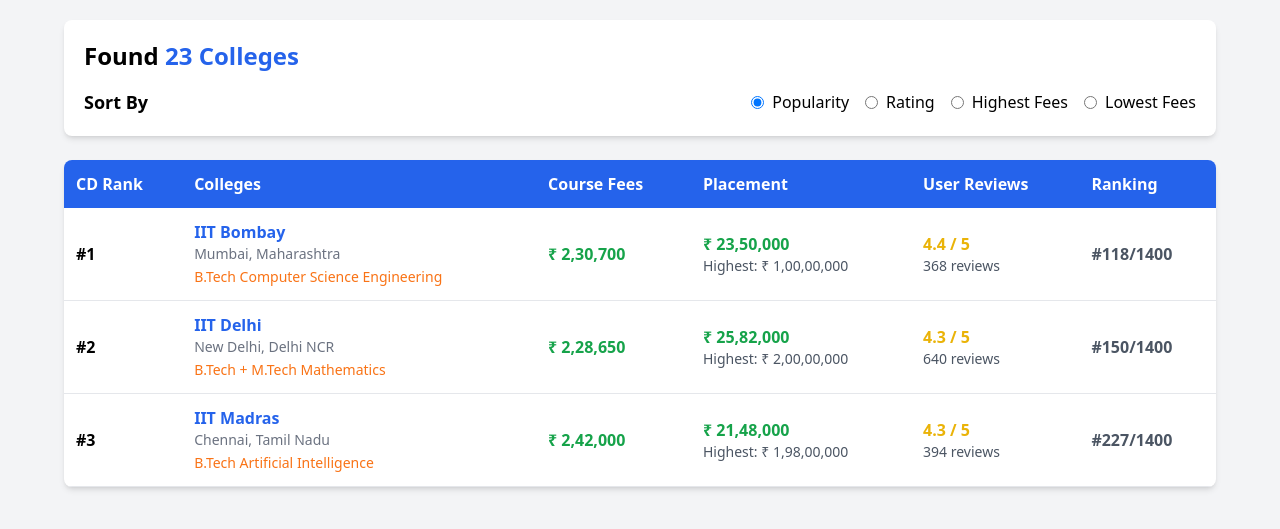
After one commit to Mayank4543/CollegePerformance, a Flask app: page /ranking in a window 1280 px wide. The commit adds this page. Shown: the top 529 px of the page. Run offline with Flask 3, Linux system fonts and the light colour scheme; parts of the project's set-up code (start-up, migrations or seed data) failed here and were passed over; some libraries are stand-ins or nearby versions.

Commit message:
making the ui

```diff
--- a/app.py
+++ b/app.py
@@ -93,6 +93,39 @@ def compare_colleges():
 
     return jsonify(comparison_data)
 
+def normalize(column):
+    return (column - column.min()) / (column.max() - column.min())
+
+# Normalize relevant columns
+df["Placement Score"] = normalize(df["Placement"])
+df["Rating Score"] = normalize(df["Rating"])
+df["Faculty Score"] = normalize(df["Faculty"])
+df["Infrastructure Score"] = normalize(df["Infrastructure"])
+
+df["UG Fees Score"] = 1 - normalize(df["UG_fee"])  # Lower fees better
+df["PG Fees Score"] = 1 - normalize(df["PG_fee"])  # Lower fees better
+
+# Calculate final ranking score
+df["Final Score"] = (
+    (0.3 * df["Placement Score"]) +
+    (0.2 * df["Rating Score"]) +
+    (0.15 * df["Faculty Score"]) +
+    (0.1 * df["Infrastructure Score"]) +
+    (0.1 * df["UG Fees Score"]) +
+    (0.05 * df["PG Fees Score"])
+)
+
+# Sort colleges by ranking score
+df = df.sort_values(by="Final Score", ascending=False)
+df["Rank"] = range(1, len(df) + 1)
+
+# Convert to list of dicts for HTML rendering
+colleges = df.to_dict(orient="records")
+
+@app.route("/ranking")
+def ranking():
+    print(type(colleges))
+    return render_template("ranking.html", colleges=colleges)
 
 @app.route('/about')
 def about():
--- a/templates/home.html
+++ b/templates/home.html
@@ -439,7 +439,7 @@
               <a href="#"
                 class="relative text-sm font-medium hover:text-purple-400 transition-all duration-300 after:content-[''] after:absolute after:w-0 after:h-[2px] after:bg-purple-400 after:left-0 after:-bottom-1 after:transition-all after:duration-300 hover:after:w-full"
                 id="el-vxftzeku">Home</a>
-              <a href="#"
+              <a href="/ranking"
                 class="relative text-sm font-medium hover:text-purple-400 transition-all duration-300 after:content-[''] after:absolute after:w-0 after:h-[2px] after:bg-purple-400 after:left-0 after:-bottom-1 after:transition-all after:duration-300 hover:after:w-full"
                 id="el-gv1gvlmj">Ranking</a>
               <a href="#"
--- /dev/null
+++ b/templates/ranking.html
@@ -0,0 +1,120 @@
+<!DOCTYPE html>
+<html lang="en">
+
+<head>
+    <meta charset="UTF-8">
+    <meta name="viewport" content="width=device-width, initial-scale=1.0">
+    <title>College Ranking</title>
+    <script src="https://cdn.tailwindcss.com"></script>
+</head>
+
+<body class="bg-gray-100 p-5">
+
+    <!-- Heading -->
+    <div class="max-w-6xl mx-auto bg-white shadow-md rounded-lg p-5">
+        <h1 class="text-2xl font-bold">Found <span class="text-blue-600">23 Colleges</span></h1>
+
+        <!-- Sorting Options -->
+        <div class="flex items-center justify-between mt-4">
+            <span class="text-lg font-semibold">Sort By</span>
+            <div class="flex space-x-4">
+                <label class="flex items-center space-x-2">
+                    <input type="radio" name="sort" class="text-blue-600" checked>
+                    <span>Popularity</span>
+                </label>
+                <label class="flex items-center space-x-2">
+                    <input type="radio" name="sort">
+                    <span>Rating</span>
+                </label>
+                <label class="flex items-center space-x-2">
+                    <input type="radio" name="sort">
+                    <span>Highest Fees</span>
+                </label>
+                <label class="flex items-center space-x-2">
+                    <input type="radio" name="sort">
+                    <span>Lowest Fees</span>
+                </label>
+            </div>
+        </div>
+    </div>
+
+    <!-- College List Table -->
+    <div class="max-w-6xl mx-auto mt-6 bg-white shadow-md rounded-lg overflow-hidden">
+        <table class="w-full border-collapse">
+            <thead class="bg-blue-600 text-white">
+                <tr>
+                    <th class="p-3 text-left">CD Rank</th>
+                    <th class="p-3 text-left">Colleges</th>
+                    <th class="p-3 text-left">Course Fees</th>
+                    <th class="p-3 text-left">Placement</th>
+                    <th class="p-3 text-left">User Reviews</th>
+                    <th class="p-3 text-left">Ranking</th>
+                </tr>
+            </thead>
+            <tbody>
+                <!-- College 1 -->
+                <tr class="border-b hover:bg-gray-50">
+                    <td class="p-3 font-bold">#1</td>
+                    <td class="p-3">
+                        <a href="#" class="text-blue-600 font-semibold">IIT Bombay</a>
+                        <p class="text-sm text-gray-500">Mumbai, Maharashtra</p>
+                        <span class="text-orange-500 text-sm">B.Tech Computer Science Engineering</span>
+                    </td>
+                    <td class="p-3 text-green-600 font-bold">₹ 2,30,700</td>
+                    <td class="p-3">
+                        <p class="text-green-600 font-bold">₹ 23,50,000</p>
+                        <p class="text-gray-600 text-sm">Highest: ₹ 1,00,00,000</p>
+                    </td>
+                    <td class="p-3">
+                        <p class="text-yellow-500 font-bold">4.4 / 5</p>
+                        <p class="text-gray-600 text-sm">368 reviews</p>
+                    </td>
+                    <td class="p-3 text-gray-600 font-bold">#118/1400</td>
+                </tr>
+
+                <!-- College 2 -->
+                <tr class="border-b hover:bg-gray-50">
+                    <td class="p-3 font-bold">#2</td>
+                    <td class="p-3">
+                        <a href="#" class="text-blue-600 font-semibold">IIT Delhi</a>
+                        <p class="text-sm text-gray-500">New Delhi, Delhi NCR</p>
+                        <span class="text-orange-500 text-sm">B.Tech + M.Tech Mathematics</span>
+                    </td>
+                    <td class="p-3 text-green-600 font-bold">₹ 2,28,650</td>
+                    <td class="p-3">
+                        <p class="text-green-600 font-bold">₹ 25,82,000</p>
+                        <p class="text-gray-600 text-sm">Highest: ₹ 2,00,00,000</p>
+                    </td>
+                    <td class="p-3">
+                        <p class="text-yellow-500 font-bold">4.3 / 5</p>
+                        <p class="text-gray-600 text-sm">640 reviews</p>
+                    </td>
+                    <td class="p-3 text-gray-600 font-bold">#150/1400</td>
+                </tr>
+
+                <!-- College 3 -->
+                <tr class="border-b hover:bg-gray-50">
+                    <td class="p-3 font-bold">#3</td>
+                    <td class="p-3">
+                        <a href="#" class="text-blue-600 font-semibold">IIT Madras</a>
+                        <p class="text-sm text-gray-500">Chennai, Tamil Nadu</p>
+                        <span class="text-orange-500 text-sm">B.Tech Artificial Intelligence</span>
+                    </td>
+                    <td class="p-3 text-green-600 font-bold">₹ 2,42,000</td>
+                    <td class="p-3">
+                        <p class="text-green-600 font-bold">₹ 21,48,000</p>
+                        <p class="text-gray-600 text-sm">Highest: ₹ 1,98,00,000</p>
+                    </td>
+                    <td class="p-3">
+                        <p class="text-yellow-500 font-bold">4.3 / 5</p>
+                        <p class="text-gray-600 text-sm">394 reviews</p>
+                    </td>
+                    <td class="p-3 text-gray-600 font-bold">#227/1400</td>
+                </tr>
+            </tbody>
+        </table>
+    </div>
+
+</body>
+
+</html>
```
